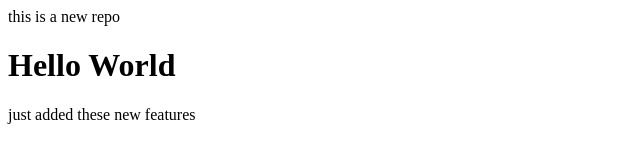
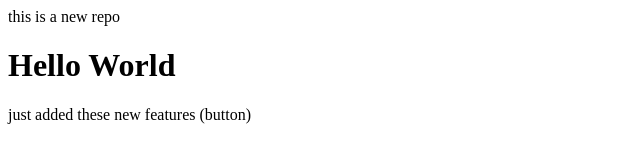
Before and after one commit to Utkarsh0601/LocalRepo, a plain HTML site: page Index.html in a window 1280 px wide. Shown: the full height of the page, 0-640 px from the left. Drawn offline with Linux system fonts and the light colour scheme.

```diff
--- a/Index.html
+++ b/Index.html
@@ -1,3 +1,3 @@
 <p>this is a new repo</p>
 <h1>Hello World</h1>
-<P>just added these new features</P>
+<P>just added these new features (button)</P>
```
